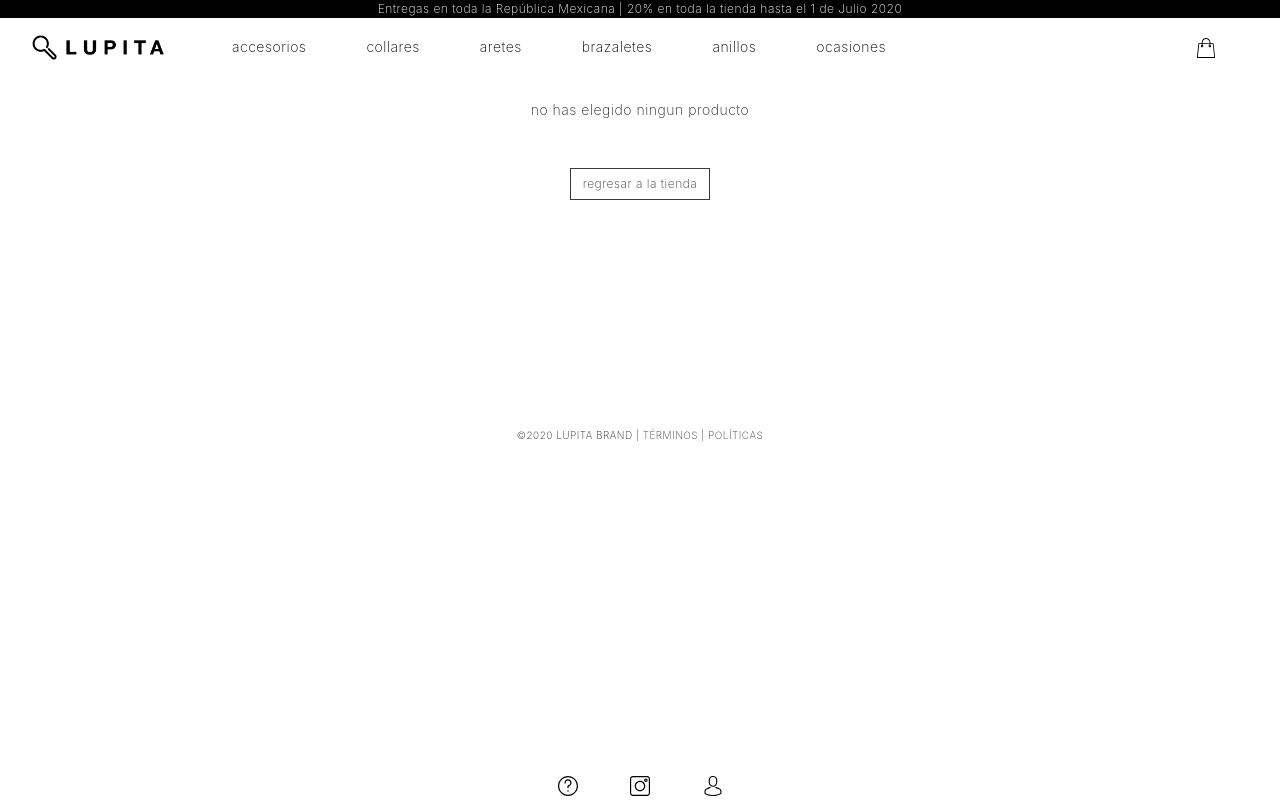
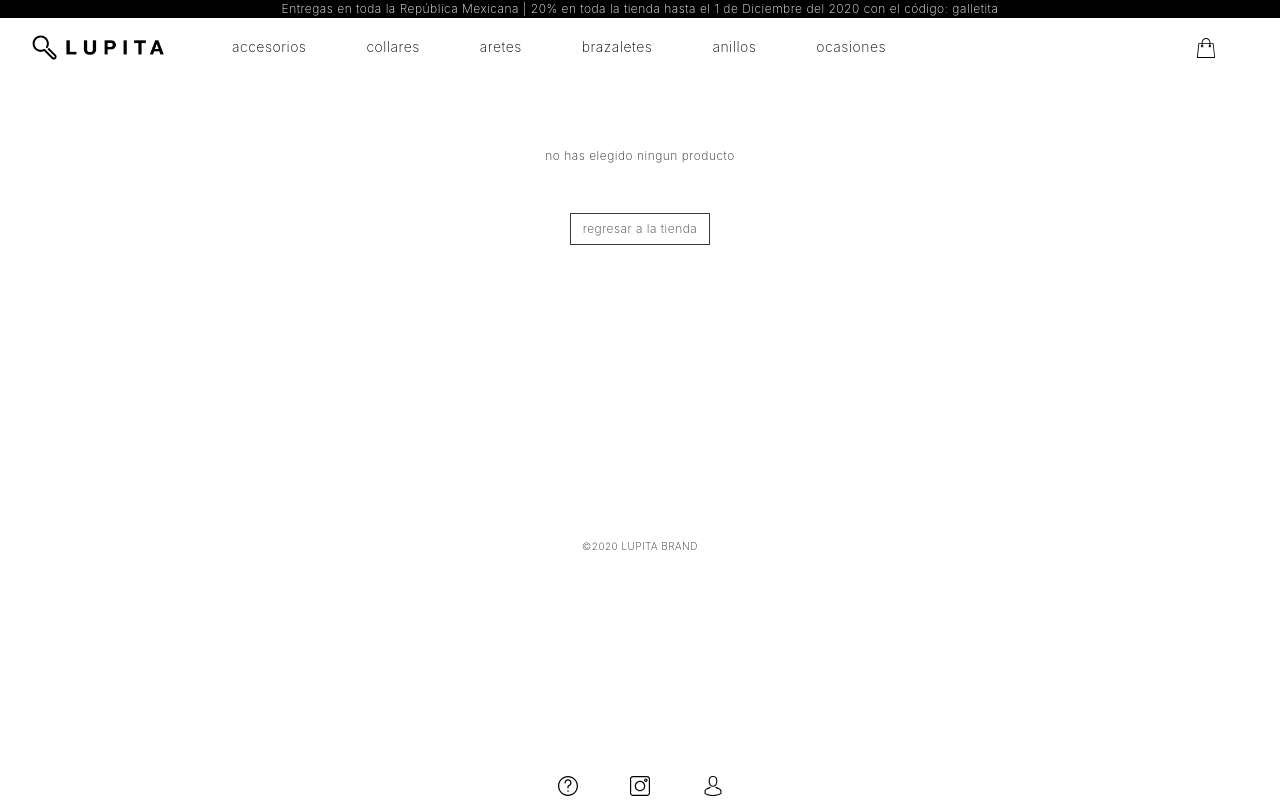
Before and after one commit to marti397/online-store, a Node server app: page /shopping-cart in a window 1280 px wide. Run offline with Node 20, Linux system fonts and the light colour scheme; some libraries are stand-ins or nearby versions.

Commit message:
changes:

```diff
--- a/public/stylesheets/style.css
+++ b/public/stylesheets/style.css
@@ -138,6 +138,16 @@
         height: 17px;
         width: 17px;
     }
+    .mainFont{
+        font-size: 13px;
+        font-weight: 200;
+        letter-spacing: 0.5px;
+    }
+    .secondFont{
+        font-size: 11px;
+        font-weight: 200;
+        letter-spacing: 0.5px;
+    }
     .smallFt{
         font-size: 8px;
         font-weight: 200;
--- a/routes/index.js
+++ b/routes/index.js
@@ -7,6 +7,7 @@ var csrfProtection = csurf({ cookie: true });
 var Product = require('../models/product');
 var Order = require('../models/order');
 var Discount = require('../models/discount');
+var User = require('../models/user');
 
 //Get main page
 router.get('/', function(req, res, next) {
@@ -111,7 +112,7 @@ router.get('/checkout', function(req, res, next) {
   }
   var cart = new Cart(req.session.cart);
   var flashMessage = req.flash('error')[0];
-  res.render('shop/checkout', {finalPrice: cart.finalPrice, messages: flashMessage, noError: !flashMessage});
+  res.render('shop/checkout', {finalPrice: cart.finalPrice, messages: flashMessage, noError: !flashMessage, userInfo: req.user});
 });
 
 //checkout post
@@ -136,6 +137,16 @@ router.post('/checkout', function(req, res, next){
     }
     const purchaseEvent = new Date();
     const dateOptions = {year: 'numeric', month: 'numeric', day: 'numeric' };
+    const regexEmail = new RegExp(escapeRegex(req.body.email), 'gi');
+    const regexName= new RegExp(escapeRegex(req.body.name), 'gi');
+    if(!req.user){
+      var myperson = new User({
+        email: regexEmail,
+        password:"default",
+        name: regexName
+      });
+      req.user = myperson
+    }
     var order = new Order({
       user: req.user,
       cart: cart,
--- a/routes/ocasion.js
+++ b/routes/ocasion.js
@@ -5,7 +5,7 @@ var Product = require('../models/product');
 
 //Get all products page
 router.get('/', function(req, res, next) {
-    res.render('shop/ocasion');
+    res.render('shop/ocasion', { title: 'ocasiones'});
 });
 
 module.exports = router;
--- a/toDo.txt
+++ b/toDo.txt
@@ -1,4 +1,4 @@
-change all
+dar puntos por cada compra
 
 check user account and orders page
 check order design/when order displays
--- a/views/partials/footer.hbs
+++ b/views/partials/footer.hbs
@@ -2,8 +2,7 @@
     <div class="row mb-5 mt-sm-4">
         <div class="col-12 text-center smallFt">
             &copy;<script type="text/javascript">document.write(new Date().getFullYear());</script>
-            LUPITA BRAND | <a href="/info/condiciones" class="text-dark">TÉRMINOS</a> |
-            <a href="/info/politicas" class="text-dark">POLÍTICAS</a>
+            LUPITA BRAND
         </div>
     </div>
 </div>
--- a/views/partials/header.hbs
+++ b/views/partials/header.hbs
@@ -1,7 +1,7 @@
 <div class="container-fluid topBanner secondFont">
   <div class="row">
     <div class="col-12 text-center">
-      Entregas en toda la República Mexicana | 20% en toda la tienda hasta el 1 de Julio 2020
+      Entregas en toda la República Mexicana | 20% en toda la tienda hasta el 1 de Diciembre del 2020 con el código: galletita
     </div>
   </div>
 </div>
--- a/views/shop/shopping-cart.hbs
+++ b/views/shop/shopping-cart.hbs
@@ -1,17 +1,10 @@
 <div class="container">
-    {{#if products}}
-    <div class="row">
-        <div class="col mainFont text-center mt-sm-3 mt-2">
-            mi carrito
-        </div>
-    </div>
-    {{/if}}
-    <div class="row mt-sm-3 secondFont">
+    <div class="row mt-sm-4 secondFont">
         {{#if products}}
         <div class="col-sm-9 col-12 border-right">
             <div class="row">
             {{#each products}}
-                <div class="col-sm-5 col-7 border border-secondary mt-sm-3 mt-3 ml-5 ml-sm-5 pt-1 pl-1 pr-1 pb-1">
+                <div class="col-sm-5 col-5 border border-dark mt-sm-3 mt-3 ml-3 ml-sm-5 pt-1 pl-1 pr-1 pb-1">
                     <div class="row">
                         <div class="col-sm-6 col-12">
                             <img class="img-fluid" src="{{item.imagePath}}" alt="product">
@@ -24,7 +17,7 @@
                                 <a href="/increase/{{item._id}}" class="btn btn-outline-dark secondFont rounded-0 pt-0 pl-1 pr-1 pb-0"> + </a>
                                 <a href="/remove/{{item._id}}" class="btn btn-outline-dark secondFont rounded-0 pt-0 pl-1 pr-1 pb-0"> x </a>
                             </div>
-                            <div class="mt-sm-3">{{item.title}}</div>
+                            <div class="mt-sm-3 text-lowercase">{{item.title}}</div>
                             <div>${{item.price}} x {{this.qty}} = ${{this.price}}</div>
                         </div>
                     </div>
@@ -89,27 +82,13 @@
                         <div class="modal-content">
                             <div class="modal-body">
                                 <button type="button" class="close" data-dismiss="modal" aria-label="Close">
-                                <span aria-hidden="true">&times;</span>
+                                    <span aria-hidden="true">&times;</span>
                                 </button>
-                                <div class="row">
-                                    <div class="col-sm-7 col-12 modalDivider">
-                                        <div class="text-center secondFont">ingresa a tu cuenta</div>
-                                        <form action="/user/signin" method="post">
-                                            <input type="hidden" name="_csrf" value="{{csrfToken}}">
-                                            <div class="form-group mt-sm-4 mt-4">
-                                                <input type="email" class="form-control form-control-sm border-top-0 border-right-0 rounded-0 border-dark secondFont text-dark" id="signInEmail" name="signInEmail" aria-describedby="emailHelp" placeholder="correo electronico">
-                                            </div>
-                                            <div class="form-group mt-sm-4 mt-5">
-                                                <input type="password" class="form-control form-control-sm border-top-0 border-right-0 rounded-0 border-dark secondFont text-dark" id="signInPassword" name="signInPassword" placeholder="contraseña">
-                                            </div>
-                                            <button type="submit" class="btn btn-outline-dark secondFont rounded-0 mt-sm-3 mb-sm-1 mt-3 mb-5">entrar</button>
-                                        </form>
-                                    </div>
-                                    <div class="col-sm-5 col-12 border-left">
-                                        <div class="row">
-                                            <div class="col-sm-12 mt-sm-5 col-6 text-center"><a class="btn btn-outline-dark secondFont rounded-0" href="/user/register" role="button">crear cuenta</a></div>
-                                            <div class="col-sm-12 mt-sm-5 col-6 text-center"><a class="btn btn-outline-dark secondFont rounded-0" href="/checkout" role="button">continuar sin cuenta</a></div>
-                                        </div>
+                                <div class="container">
+                                    <div class="row">
+                                        <div class="col-sm-4 mt-sm-4 mt-2 mb-2 col-6 text-center"><a class="btn btn-outline-dark secondFont rounded-0" href="/checkout" role="button">continuar sin cuenta</a></div>
+                                        <div class="col-sm-4 mt-sm-4 mt-2 mb-2 col-6 text-center"><a class="btn btn-outline-dark secondFont rounded-0" href="/user/register" role="button">crear una cuenta</a></div>
+                                        <div class="col-sm-4 mt-sm-4 mt-2 mb-2 col-6 text-center"><a class="btn btn-outline-dark secondFont rounded-0" href="/user/access" role="button">acceder a tu cuenta</a></div>
                                     </div>
                                 </div>
                             </div>
@@ -119,9 +98,10 @@
             </div>
         </div>
         {{else}}
-        <div class="col text-center mt-1 mt-sm-2">
-            <div class="mainFont">no has elegido ningun producto</div>
+        <div class="col text-center mt-5 mt-sm-5">
+            <div class="secondFont">no has elegido ningun producto</div>
             <div><a class="btn btn-outline-dark rounded-0 mt-sm-5 mt-5 mb-5 secondFont" href="/product/todo" role="button">regresar a la tienda</a></div>
+            <div class="mb-sm-5 mb-5 invisible">.</div>
             <div class="mb-sm-5 invisible">.</div>
             <div class="mb-sm-5 invisible">.</div>
         </div>
--- a/views/user/access.hbs
+++ b/views/user/access.hbs
@@ -20,17 +20,18 @@
                     <div class="col-sm-12">
                          <input type="hidden" name="_csrf" value="{{csrfToken}}">
                     </div>
-                    <div class="col-sm-12 mt-sm-5 mt-4">
+                    <div class="col-sm-12 mt-sm-5 mt-5">
                         <input type="email" class="form-control form-control-sm border-top-0 border-right-0 rounded-0 border-dark secondFont text-dark" id="signInEmail" name="signInEmail" aria-describedby="emailHelp" placeholder="correo electronico">
                     </div>
                     <div class="col-sm-12 mt-sm-5 mt-5">
                          <input type="password" class="form-control form-control-sm border-top-0 border-right-0 rounded-0 border-dark secondFont text-dark" id="signInPassword" name="signInPassword" placeholder="contraseña">
                     </div>
                     <div class="col-sm-12 mt-sm-2 mb-sm-3 mt-4 text-center">
-                        <button type="submit" class="btn btn-outline-dark secondFont rounded-0 mt-sm-5 mt-3 mb-5">entrar</button>
+                        <button type="submit" class="btn btn-outline-dark secondFont rounded-0 mt-sm-5 mt-3 mb-4">entrar</button>
                     </div>
                 </div>
             </form>
+            <div class="mb-sm-5 invisible">.</div>
         </div>
     </div>
 </div>
--- a/views/user/register.hbs
+++ b/views/user/register.hbs
@@ -14,12 +14,12 @@
     <div class="row mt-sm-3 mt-3">
         <div class="col-sm-4 col-1"></div>
         <div class="col-sm-4 col-10">
-            <div class="text-center mainFont">registrate</div>
+            <div class="text-center mainFont">crea una cuenta</div>
             <!--validate-->
             <form action="/user/signup" method="post" class="needs-validation" id="registrar" novalidate>
                 <input type="hidden" name="_csrf" value="{{csrfToken}}">
                 <div class="form-row">
-                    <div class="col-sm-12 col-12 mt-sm-4 mt-3">
+                    <div class="col-sm-12 col-12 mt-sm-4 mt-4">
                         <input type="text" class="form-control form-control-sm border-top-0 border-right-0 rounded-0 border-dark secondFont text-dark" placeholder="nombre" id="fullname" name="fullname" required>
                         <small class="form-text text-muted smallFt"></small>
                         <div class="invalid-feedback secondFont">
--- a/views/user/registerorcreate.hbs
+++ b/views/user/registerorcreate.hbs
@@ -4,7 +4,10 @@
             <a href="access" class="btn btn-outline-dark secondFont rounded-0 mt-sm-5 mt-3 mb-2">accessa a tu cuenta</a>
         </div>
         <div class="col-sm-6 col-12 text-center text-sm-left mt-sm-5 mt-5 mb-5">
-            <a href="register" class="btn btn-outline-dark secondFont rounded-0 mt-sm-5 mt-3 mb-2">registra una cuenta</a>
+            <a href="register" class="btn btn-outline-dark secondFont rounded-0 mt-sm-5 mt-3">crea una cuenta</a>
+            <div class="mb-sm-5 invisible">.</div>
+            <div class="mb-sm-5 invisible">.</div>
+            <div class="mb-sm-5 invisible">.</div>
         </div>
     </div>
 </div>
```
Also changed, not shown: routes/product.js (+5 -5 lines), views/shop/checkout.hbs (+5 -3 lines), views/shop/main.hbs (+1 -7 lines), views/shop/ocasion.hbs (+6 -1 lines), views/shop/product-view.hbs (+4 -6 lines), views/shop/product.hbs (+9 -10 lines), views/user/profile.hbs (+29 -19 lines).
